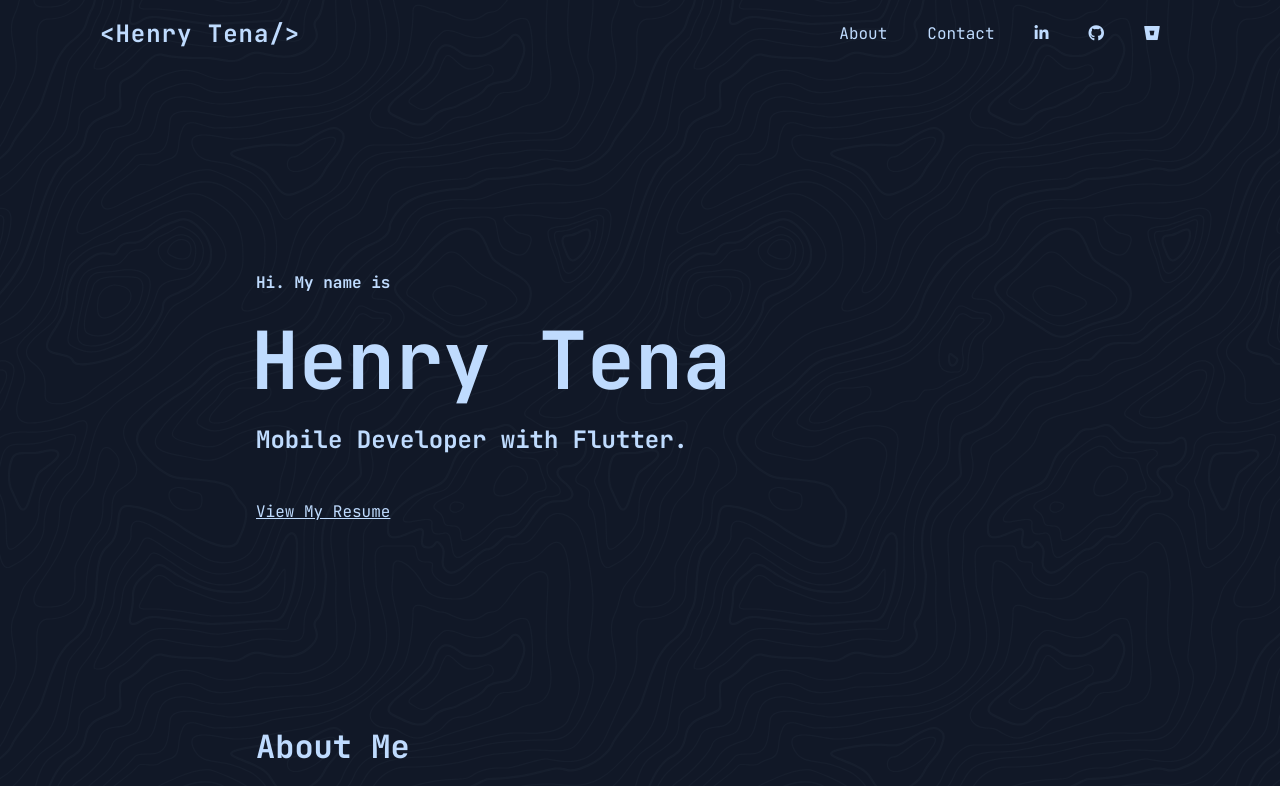
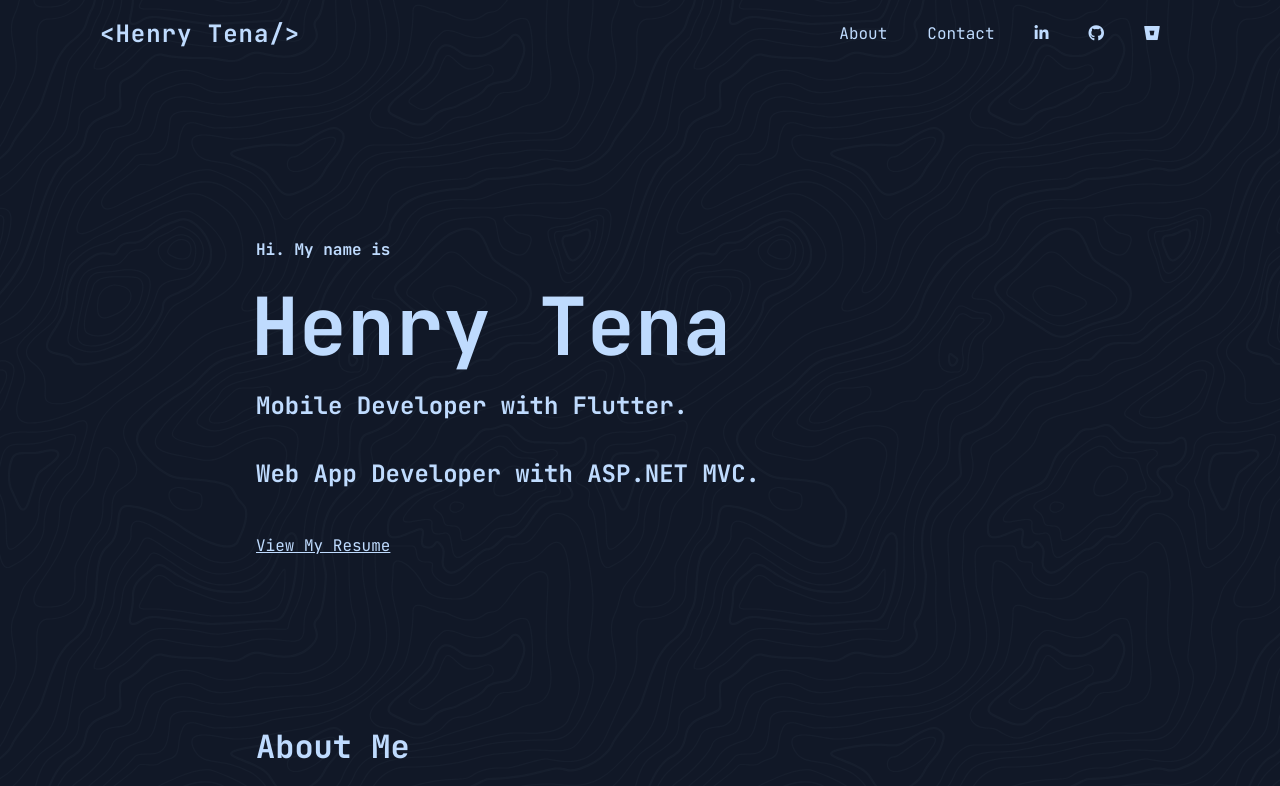
Before and after one commit to henryjrtena/website-portfolio, a React (Vite) app: page / in a window 1280 px wide. Shown: the top 786 px of the page. Built offline with nearby package versions, Linux system fonts and the light colour scheme.

Commit message:
added mvc as web app offer

```diff
--- a/src/components/Jumbotron.jsx
+++ b/src/components/Jumbotron.jsx
@@ -12,6 +12,7 @@ export default function Jumbotron({ goto__projects }) {
             <h4>Hi. My name is</h4>
             <h1 className='name'>Henry Tena</h1>
             <h2>Mobile Developer with Flutter.</h2>
+            <h2>Web App Developer with ASP.NET MVC.</h2>
             <div className='jumbotron--buttons'>
                 <a target='_blank' href="https://drive.google.com/file/d/1xyYa42G9okso2DGnvLx5ukjtvbOMO5Gz/view?usp=sharing" className='jumbo--resume btnn'>View My Resume</a>
             </div>
```
